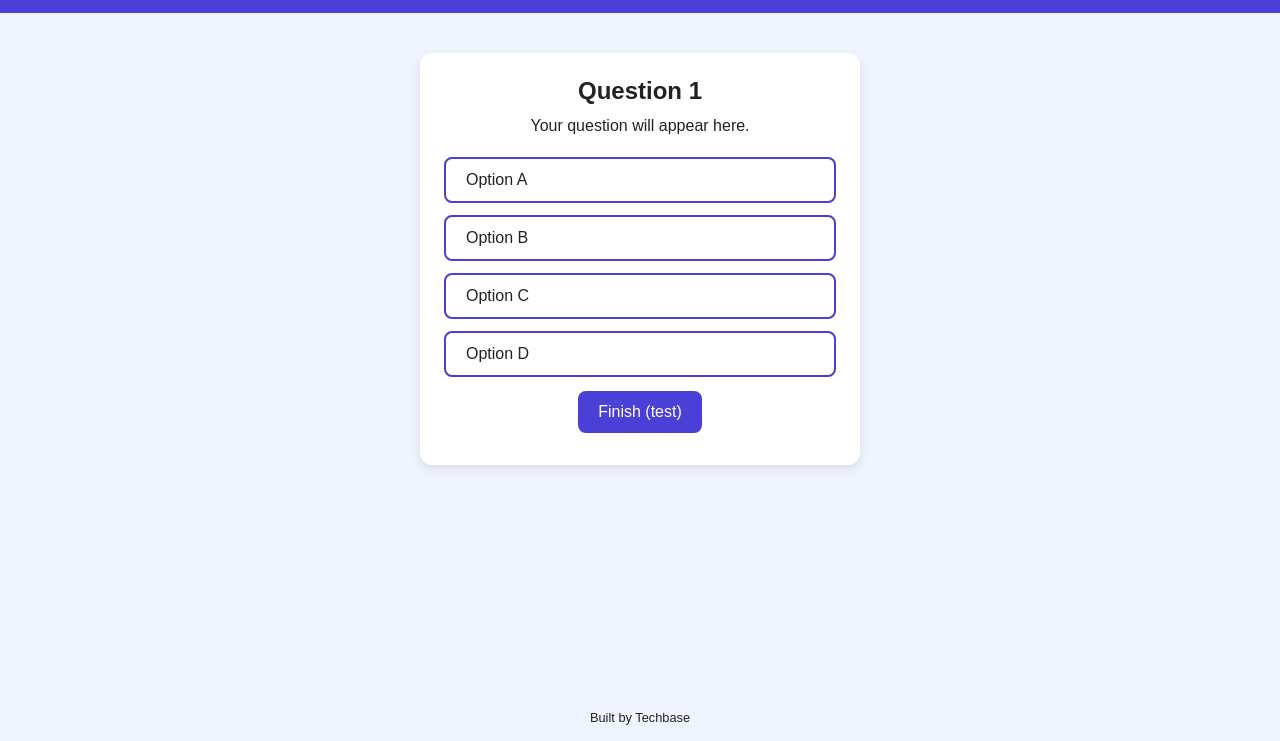
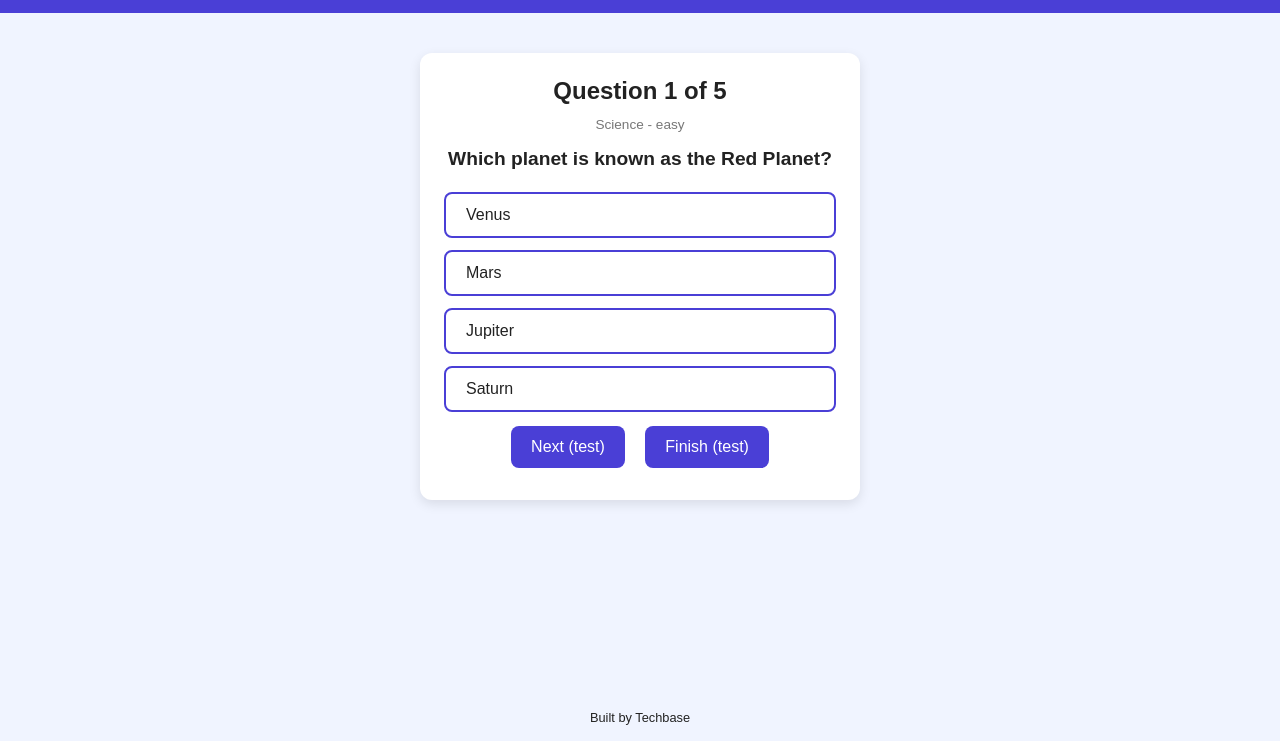
Before and after one commit to babatundeawo/quizmaster-Ire, a plain HTML site: page index.html in a window 1280 px wide. Both pictures are taken after a click on the button "Start Quiz". Shown: the part 59-800 px from the top of the page. Drawn offline with Linux system fonts and the light colour scheme.

Commit message:
Add data-driven quiz questions and navigation
Load quiz questions from a separate data file and render each question with its category, difficulty, and answer options. Add Next navigation and update the quiz screen styling.

```diff
--- a/css/style.css
+++ b/css/style.css
@@ -71,7 +71,9 @@ button {
   font-size: 1rem;
   margin: 8px;
   cursor: pointer;
-  transition: background-color 0.2s, transform 0.1s;
+  transition:
+    background-color 0.2s,
+    transform 0.1s;
 }
 
 button:hover {
@@ -118,6 +120,17 @@ footer {
   font-size: 0.8rem;
 }
 
+.question-meta {
+  color: #777;
+  font-size: 0.85rem;
+  margin-bottom: 8px;
+}
+
+#question-text {
+  font-size: 1.2rem;
+  font-weight: bold;
+}
+
 /* Bigger screens */
 @media (min-width: 600px) {
   main {
--- a/index.html
+++ b/index.html
@@ -19,16 +19,13 @@
         <button id="start-btn">Start Quiz</button>
       </section>
 
-      <!-- Quiz Screen -->
+      <!-- Quiz screen -->
       <section id="quiz-screen" class="screen">
-        <h2>Question 1</h2>
-        <p id="question-text">Your question will appear here.</p>
-        <div id="options">
-          <button class="option-btn">Option A</button>
-          <button class="option-btn">Option B</button>
-          <button class="option-btn">Option C</button>
-          <button class="option-btn">Option D</button>
-        </div>
+        <h2 id="question-number">Question 1</h2>
+        <p id="question-category" class="question-meta"></p>
+        <p id="question-text"></p>
+        <div id="options"></div>
+        <button id="next-btn">Next (test)</button>
         <button id="finish-btn">Finish (test)</button>
       </section>
 
@@ -43,6 +40,7 @@
     <footer>
       <p>Built by Techbase</p>
     </footer>
+    <script src="js/questions.js"></script>
     <script src="js/app.js"></script>
   </body>
 </html>
--- a/js/app.js
+++ b/js/app.js
@@ -8,9 +8,43 @@ function showScreen(screenId) {
   document.getElementById(screenId).classList.add("active");
 }
 
+// ----- Quiz state -----
+let currentIndex = 0;
+
+// ----- Show one question -----
+function showQuestion(index) {
+  const q = questions[index];
+
+  document.getElementById("question-number").textContent =
+    `Question ${index + 1} of ${questions.length}`;
+  document.getElementById("question-category").textContent =
+    `${q.category} - ${q.difficulty}`;
+  document.getElementById("question-text").textContent = q.question;
+
+  const optionsBox = document.getElementById("options");
+  optionsBox.innerHTML = ""; // empty the box first
+
+  q.options.forEach(function (optionText, i) {
+    const btn = document.createElement("button");
+    btn.textContent = optionText;
+    btn.classList.add("option-btn");
+    btn.dataset.index = i;
+    optionsBox.appendChild(btn);
+  });
+}
+
 // -------------- Buttons ---------------
 document.getElementById("start-btn").addEventListener("click", function () {
+  currentIndex = 0;
+  showQuestion(currentIndex);
   showScreen("quiz-screen");
+});
+
+document.getElementById("next-btn").addEventListener("click", function () {
+  if (currentIndex < questions.length - 1) {
+    currentIndex = currentIndex + 1;
+    showQuestion(currentIndex);
+  }
 });
 
 document.getElementById("finish-btn").addEventListener("click", function () {
--- /dev/null
+++ b/js/questions.js
@@ -0,0 +1,39 @@
+// All the quiz questions live here.
+// answer = the position (0, 1, 2 or 3) of the correct option.
+const questions = [
+  {
+    category: "Science",
+    difficulty: "easy",
+    question: "Which planet is known as the Red Planet?",
+    options: ["Venus", "Mars", "Jupiter", "Saturn"],
+    answer: 1
+  },
+  {
+    category: "Geography",
+    difficulty: "easy",
+    question: "What is the capital city of Nigeria?",
+    options: ["Lagos", "Kano", "Abuja", "Ibadan"],
+    answer: 2
+  },
+  {
+    category: "Maths",
+    difficulty: "easy",
+    question: "What is 7 x 8?",
+    options: ["54", "56", "63", "48"],
+    answer: 1
+  },
+  {
+    category: "Technology",
+    difficulty: "medium",
+    question: "Which language is used to style web pages?",
+    options: ["HTML", "CSS", "Python", "SQL"],
+    answer: 1
+  },
+  {
+    category: "Science",
+    difficulty: "medium",
+    question: "What gas do plants take in from the air?",
+    options: ["Oxygen", "Nitrogen", "Carbon dioxide", "Hydrogen"],
+    answer: 2
+  }
+];
```
